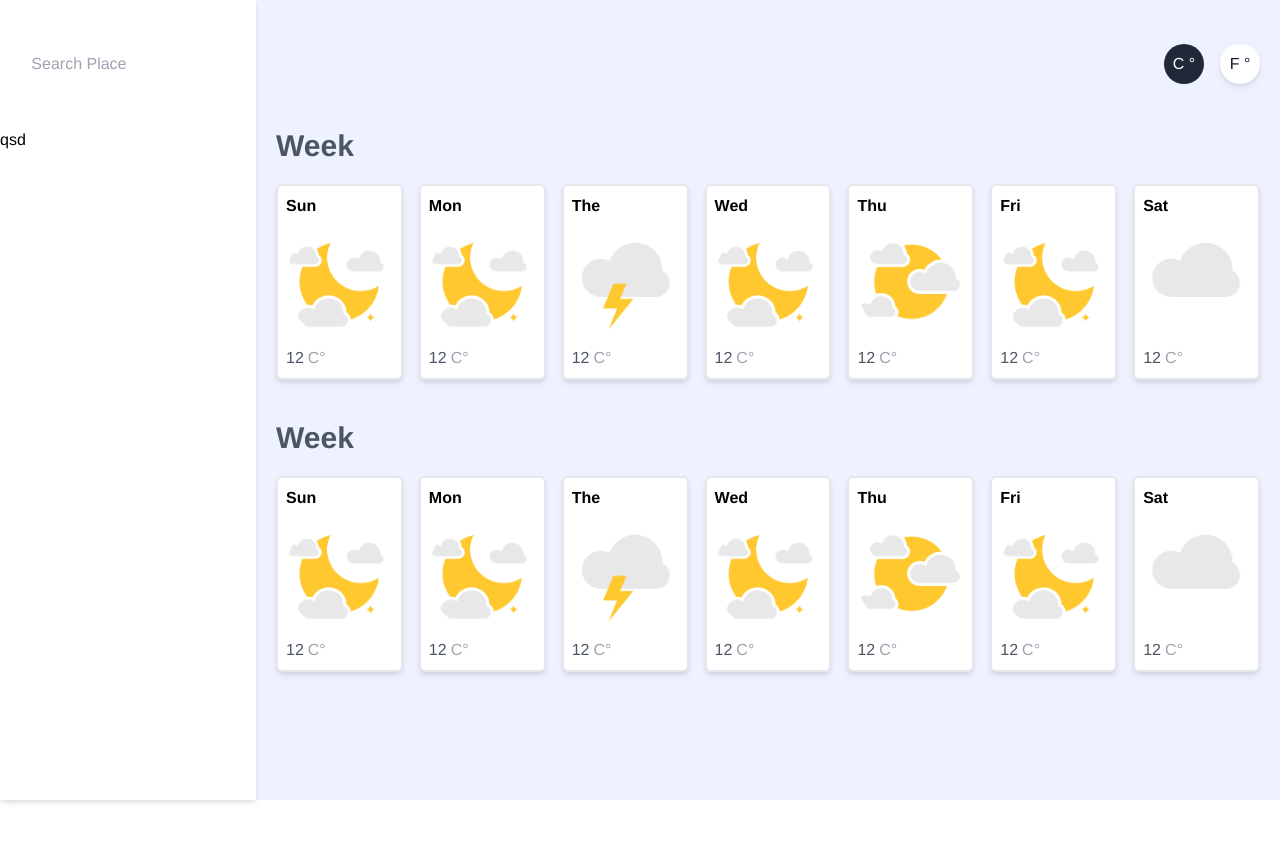
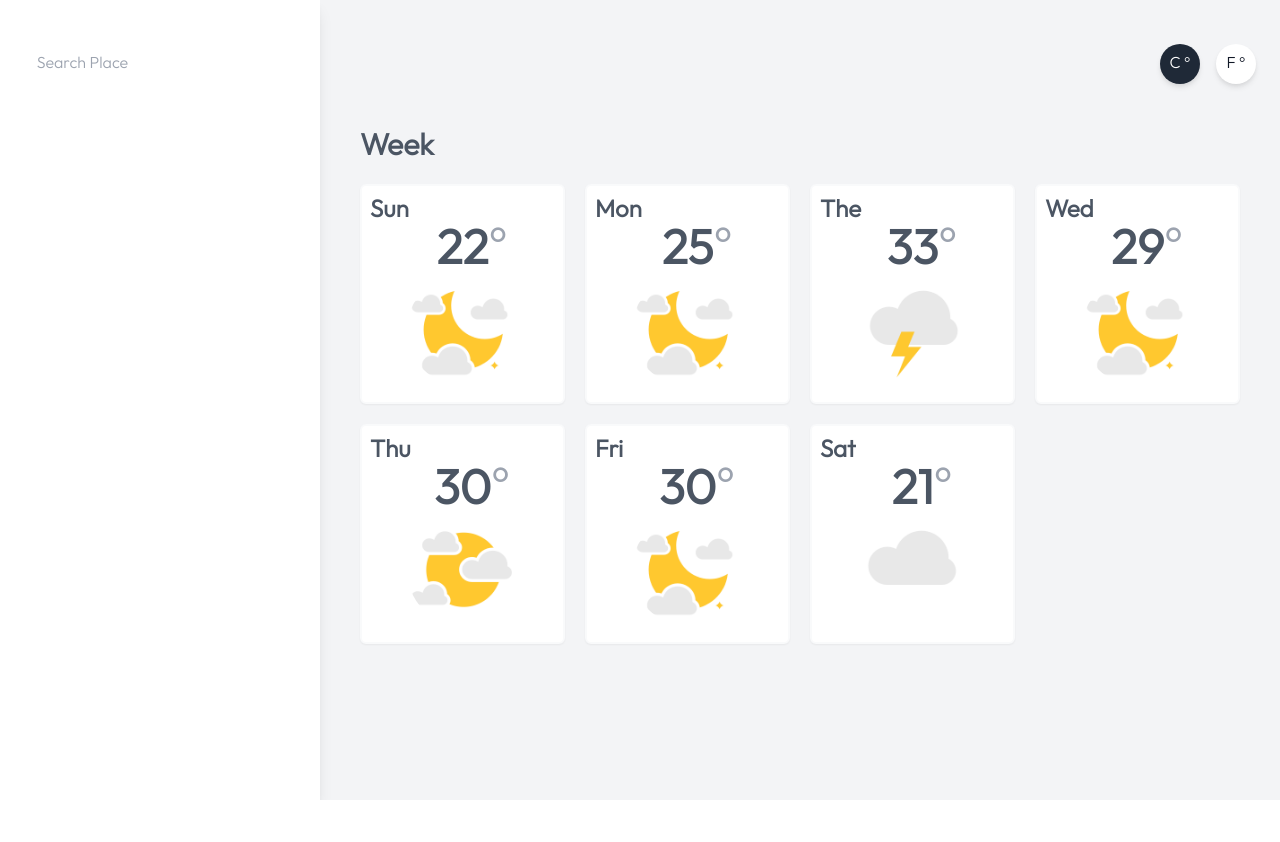
Before and after one commit to zakaryaghanai/weather-app, a Vue app: page / in a window 1280 px wide. Shown: the top 842 px of the page. After the commit the page ends 800 px from the top, so only its background shows below. Built offline with nearby package versions, Linux system fonts and the light colour scheme.

Commit message:
group css classes to one class and add 'outfit' font style

```diff
--- a/src/App.vue
+++ b/src/App.vue
@@ -16,9 +16,11 @@
 </script>
 
 <style lang="scss">
+
+
   * {
-    font-family: Avenir, Helvetica, Arial, sans-serif;
     box-sizing: border-box;
+    font-family: Outfit-Light ,serif;
   }
   #app {
     width: 100%;
--- /dev/null
+++ b/src/assets/css/fonts.css
@@ -0,0 +1,8 @@
+@font-face {
+    font-family: Outfit-Light;
+    src: url('../fonts/Outfit/Outfit-Light.woff');
+}
+@font-face {
+    font-family: Outfit-ExtraLight;
+    src: url('../fonts/Outfit/Outfit-ExtraLight.woff');
+}
--- a/src/main.js
+++ b/src/main.js
@@ -5,5 +5,6 @@ import router from './router'
 
 
 import '@/assets/tailwind.css'
+import '@/assets/css/fonts.css';
 
 createApp(App).use(router).use(store).mount('#app')
--- a/src/views/Home.vue
+++ b/src/views/Home.vue
@@ -1,61 +1,64 @@
 <template>
-  <div id="weather-page"
-       class="w-full h-full bg-indigo-50 overflow-hidden bg-">
-    <div class="weather-page-content absolute top-0 w-full h-full
-      grid grid-cols-5 backdrop-blur-md">
-      <div class="sidebar bg-white z-10 shadow-md shadow-zinc-200 hidden lg:block">
-        <div class="search h-32 flex items-center justify-center">
-          <input type="text" placeholder="Search Place"
-                 class="p-2 w-5/6 outline-none rounded-md bg-zinc-50 ease-out duration-300 border-2 border-transparent
-                  hover:border-indigo-300 hover:bg-indigo-50
-                  active:border-indigo-300 active:bg-indigo-50
-                  focus:border-indigo-300 focus:bg-indigo-50"
-          >
+  <div class="weather-main-page">
+    <div class="search-page" v-if="showSearch">
+      <div class="search-page-container">
+        <div class="search-body">
+          <div class="search-form">
+
+            <input type="text" class="text-xl search-text" placeholder="Search for places">
+            <div class="flex justify-center items-center">
+              <button @click="showSearch = !showSearch"
+                  class="bg-gray-50 text-gray-500 border-2 py-1 px-3 rounded-lg">esc</button>
             </div>
-        <div class="h-full w-full container mx-auto px5">qsd</div>
           </div>
-      <div class="place-info col-span-4 bg-zinc-50 overflow-hidden">
-        <div class="topbar w-full h-32 container mx-auto px-5 flex items-center">
-          <div class="settings w-full flex justify-end gap-4">
-            <div class="rounded-full w-10 h-10 bg-gray-800 text-white flex justify-center items-center cursor-pointer">C °</div>
-            <div class="rounded-full w-10 h-10 bg-white text-gray-900 flex justify-center items-center cursor-pointer
-              shadow-md shadow-zinc-200">
+          <hr class="mb-2">
+          <div class="search-result">
+
+          </div>
+        </div>
+      </div>
+    </div>
+    <div class="sidebar">
+      <div class="search-box">
+        <input class="search-input" type="text" placeholder="Search Place"  @click="showSearch = !showSearch">
+      </div>
+      <div class="h-full w-full container mx-auto px5"></div>
+    </div>
+    <div class="page">
+      <div class="topbar">
+        <div class="settings">
+          <div class="temp active-temp">C °</div>
+          <div class="temp">
             <span>F °</span>
           </div>
         </div>
       </div>
-        <div class="page-body h-full w-full container mx-auto px-5">
-          <p class="font-bold text-3xl text-gray-600 text-left pb-5">Week</p>
-          <div class="cards pb-10 grid gap-4 xl:grid-cols-7 lg:grid-cols-4 md:grid-cols-2 sm:grid-cols-1">
-            <div class="card bg-white border-2 border-zinc-50 shadow-md shadow-zinc-100 rounded-md p-2"
+      <div class="page-body">
+        <div class="section">
+          <div class="section-title">Week</div>
+          <div class="section-body">
+            <div class="cards">
+              <div class="card"
                    v-for="(day, index) in daily" :key="index">
-              <span class="font-semibold" >{{day.date}}</span>
-              <div class="icon flex items-center justify-center py-2">
-                <img class="object-cover rounded-full w-28 h-28 bg-center bg-cover" :src="require('@/assets/images/icons/'+ day.weather)" alt="sky">
-              </div>
-              <div>
-                <span class="text-gray-600 pr-1">{{day.temp}}</span>
-                <span class="text-gray-400">C°</span>
+                <div class="font-semibold relative">
+                  <span class="text-date">{{day.date}}</span>
+                  <div class="temp text-5xl relative">
+                    <div class="text-center text-gray-600">
+                      <span>{{day.temp}}</span>
+                      <span class="text-gray-400 absolute -top-1">°</span>
                     </div>
                   </div>
                 </div>
-          <p class="font-bold text-3xl text-gray-600 text-left pb-5 ">Week</p>
-          <div class="cards pb-10 grid gap-4 xl:grid-cols-7 lg:grid-cols-5 md:grid-cols-3 sm:grid-cols-1">
-            <div class="card bg-white border-2 border-zinc-50 shadow-md shadow-zinc-100 rounded-md p-2"
-                 v-for="(day, index) in daily" :key="index">
-              <span class="font-semibold" >{{day.date}}</span>
-              <div class="icon flex items-center justify-center py-2">
+                <div class="icon flex items-center justify-center pb-2">
                   <img class="object-cover rounded-full w-28 h-28 bg-center bg-cover" :src="require('@/assets/images/icons/'+ day.weather)" alt="sky">
-              </div>
-              <div>
-                <span class="text-gray-600 pr-1">{{day.temp}}</span>
-                <span class="text-gray-400">C°</span>
                 </div>
               </div>
             </div>
           </div>
         </div>
       </div>
+    </div>
+
   </div>
 </template>
 
@@ -64,16 +67,120 @@ export default {
   name: 'Home',
   data() {
     return {
+      showSearch: false,
       daily : {
-        0 : {'date' : "Sun", 'weather' : "cloudy-night.gif", 'temp' : "12",},
-        1 : {'date' : "Mon", 'weather' : "cloudy-night.gif", 'temp' : "12",},
-        2 : {'date' : "The", 'weather' : "thunder.gif", 'temp' : "12",},
-        3 : {'date' : "Wed", 'weather' : "cloudy-night.gif", 'temp' : "12",},
-        4 : {'date' : "Thu", 'weather' : "partly-cloudy.gif", 'temp' : "12",},
-        5 : {'date' : "Fri", 'weather' : "cloudy-night.gif", 'temp' : "12",},
-        6 : {'date' : "Sat", 'weather' : "snow.gif", 'temp' : "12",},
+        0 : {'date' : "Sun", 'weather' : "cloudy-night.gif", 'temp' : "22",},
+        1 : {'date' : "Mon", 'weather' : "cloudy-night.gif", 'temp' : "25",},
+        2 : {'date' : "The", 'weather' : "thunder.gif", 'temp' : "33",},
+        3 : {'date' : "Wed", 'weather' : "cloudy-night.gif", 'temp' : "29",},
+        4 : {'date' : "Thu", 'weather' : "partly-cloudy.gif", 'temp' : "30",},
+        5 : {'date' : "Fri", 'weather' : "cloudy-night.gif", 'temp' : "30",},
+        6 : {'date' : "Sat", 'weather' : "snow.gif", 'temp' : "21",},
+      }
+    }
+  },
+  methods: {
+
+  }
+}
+</script>
+
+<style lang="scss">
+  .weather-main-page {
+    @apply flex w-full h-full overflow-hidden bg-gray-100;
+
+    .search-page {
+      @apply absolute p-5 md:p-10 pt-5 md:pt-28 w-full h-full z-10 backdrop-filter backdrop-blur-sm;
+      background: #00000070;
+
+      .search-page-container {
+        @apply w-full h-full flex justify-center;
+
+
+        .search-body {
+          @apply bg-white w-full md:w-10/12 lg:w-6/12 h-full flex flex-col rounded-md;
+          //max-width: 40rem;
+          height: max-content;
+          min-height: 200px;
+
+          .search-form {
+            @apply flex overflow-hidden rounded-md px-10 py-5;
+            .search-text {
+              @apply flex-grow p-3
+              focus:outline-none
+              ;
+            }
+          }
+
+          .search-result {
+            @apply w-full overflow-y-auto px-10;
+            height: 80%;
           }
         }
       }
+
     }
-</script>
+    .sidebar {
+      @apply bg-white  shadow-lg hidden lg:block w-80;
+    }
+
+    .search-box {
+      @apply h-32 flex items-center justify-center;
+    }
+
+    .search-input {
+      @apply  p-2 w-5/6 outline-none rounded-md ease-out duration-300 border-2 border-transparent cursor-pointer;
+    }
+
+    .page {
+      @apply flex-grow;
+
+      .topbar {
+        @apply w-full h-32 container mx-auto flex items-center;
+
+        .settings {
+          @apply w-full flex justify-end gap-4 px-6;
+
+          .temp {
+            @apply rounded-full w-10 h-10 flex justify-center items-center cursor-pointer
+            w-10 h-10 bg-white text-gray-900 flex justify-center items-center cursor-pointer
+            shadow-md;
+          }
+          .active-temp {
+            @apply bg-gray-800 text-white;
+          }
+        }
+      }
+
+      .page-body {
+        @apply h-full w-full w-10/12 px-10;
+      }
+
+      .section {
+
+        .section-title {
+          @apply font-bold text-3xl text-gray-600 text-left pb-5;
+        }
+      }
+
+      .cards {
+        @apply pb-10 grid gap-5;
+        grid-template-columns: repeat(auto-fit, minmax(175px, 1fr));
+
+        .card {
+          @apply max-w-sm bg-white border-2 border-gray-50 shadow-sm rounded-md p-2;
+          font-family: Outfit-ExtraLight, serif ;
+
+          .text-date {
+            @apply text-gray-600 text-2xl;
+
+          }
+
+        }
+      }
+
+    }
+
+  }
+
+</style>
```
Also changed, not shown: src/assets/fonts/Outfit/Outfit-ExtraLight.woff (added), src/assets/fonts/Outfit/Outfit-Light.woff (added). Lines whose indentation alone changed are shown as unchanged.
